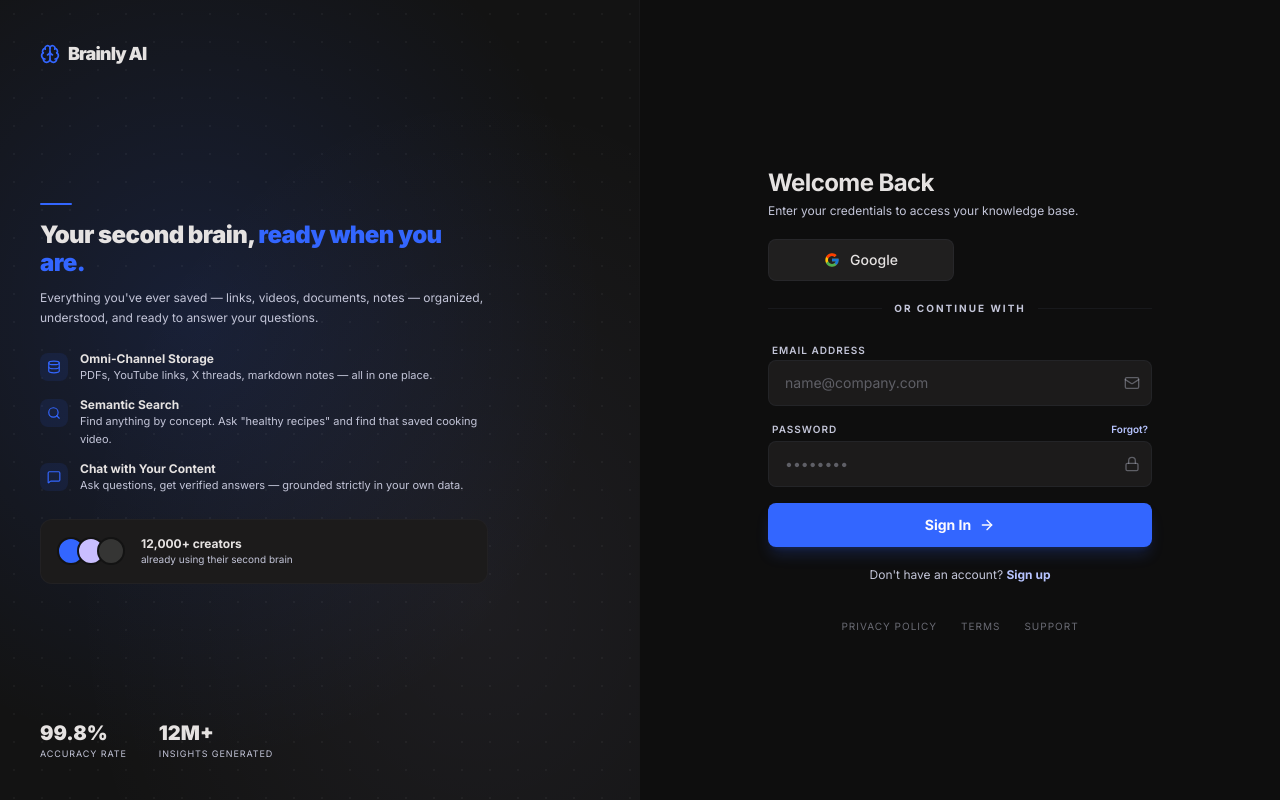
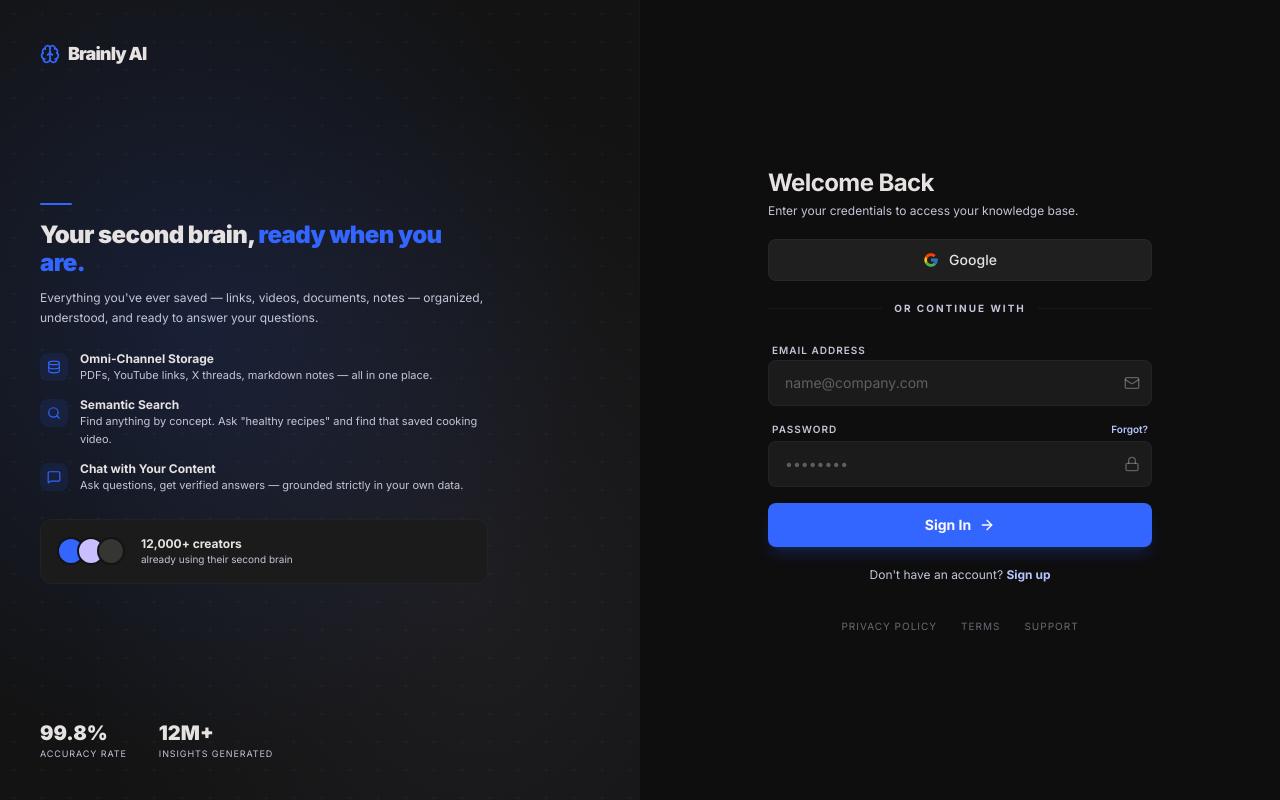
Before and after one commit to Furqan-7/Brainly-AI, a Next.js app in the folder frontend/: page /auth/signin in a window 1280 px wide. Built offline with nearby package versions, Linux system fonts and the light colour scheme.

Commit message:
Fixed google auth frontend

```diff
--- a/frontend/app/auth/signin/page.tsx
+++ b/frontend/app/auth/signin/page.tsx
@@ -189,7 +189,7 @@
           </div>
 
           {/* Social Auth */}
-          <div className="grid grid-cols-2 gap-3">
+          <div className="grid grid-cols-1 gap-3">
             {[
               { label: "Google", img: "/assets/googleicon.png", invert: false },
               // { label: "GitHub", img: "/assets/githubicon.png", invert: true },
--- a/frontend/app/auth/signup/page.tsx
+++ b/frontend/app/auth/signup/page.tsx
@@ -179,7 +179,7 @@
 
 
           {/* Social Auth */}
-          <div className="grid grid-cols-2 gap-4 rounded-[5px]">
+          <div className="grid grid-cols-1 gap-4 rounded-[5px]">
             {[
               { label: "Google", img: "/assets/googleicon.png", invert: false },
               // { label: "GitHub", img: "/assets/githubicon.png", invert: true },
```
Also changed, not shown: 1 other file (tests, documents, lock files or other folders).
